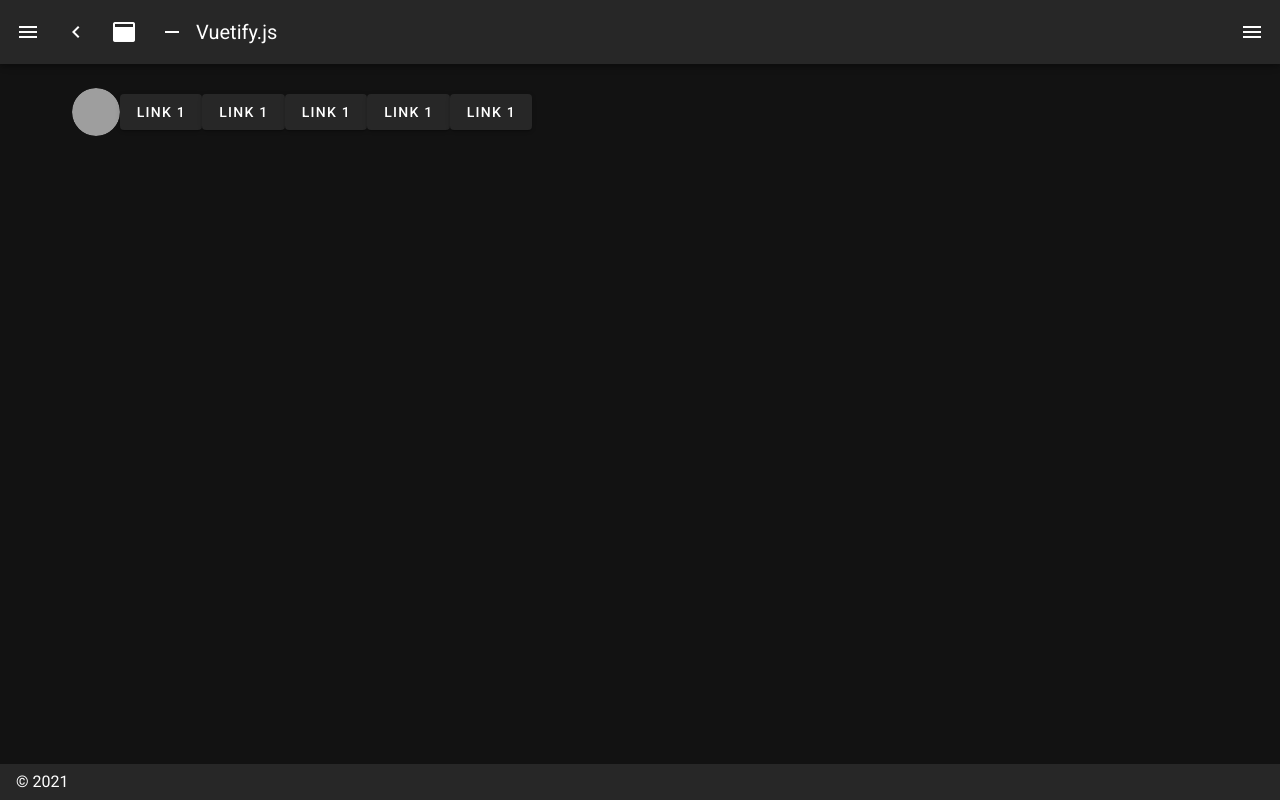
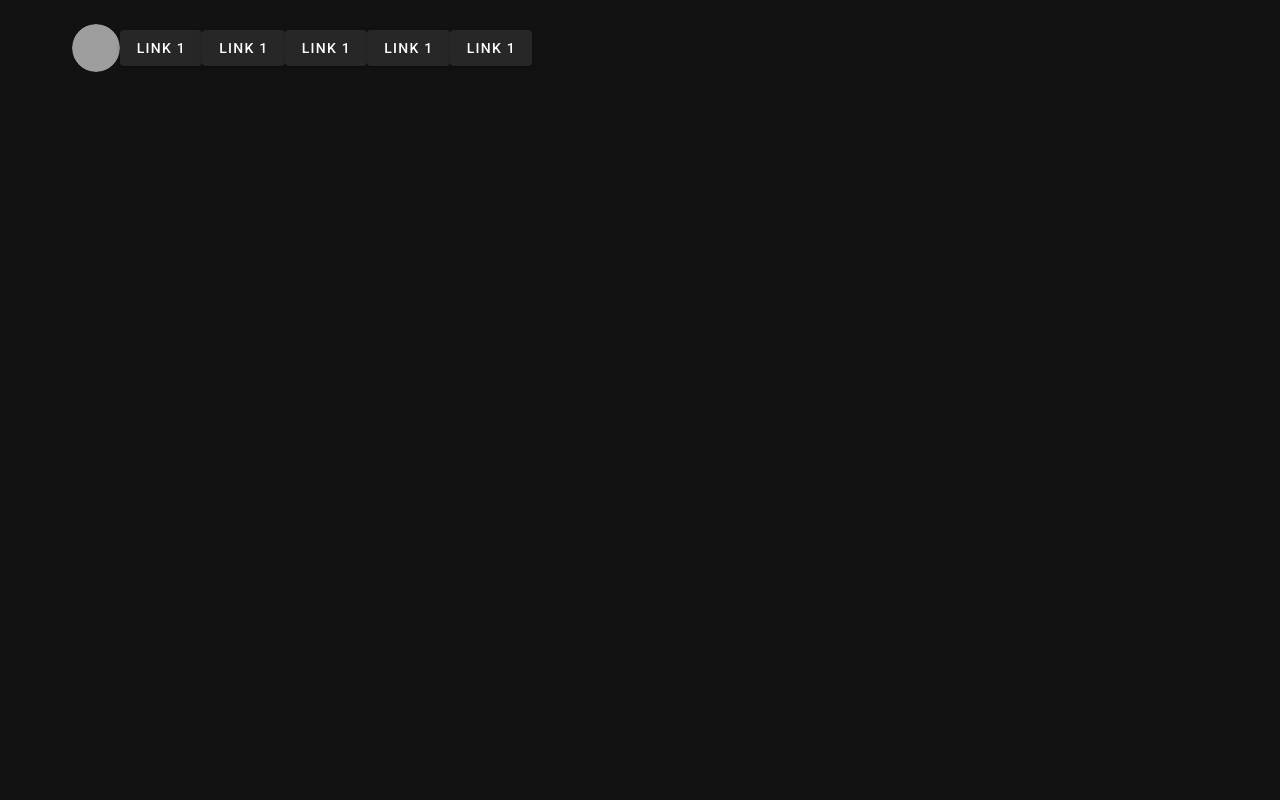
Before and after one commit to amirulasyraf88/adyshahadan, a Nuxt app: page / in a window 1280 px wide. Built offline with nearby package versions, Linux system fonts and the light colour scheme; grey boxes are pictures that could not be loaded.

Commit message:
Update default.vue

```diff
--- a/layouts/default.vue
+++ b/layouts/default.vue
@@ -1,117 +1,9 @@
 <template>
   <v-app dark>
-    <v-navigation-drawer
-      v-model="drawer"
-      :mini-variant="miniVariant"
-      :clipped="clipped"
-      fixed
-      app
-    >
-      <v-list>
-        <v-list-item
-          v-for="(item, i) in items"
-          :key="i"
-          :to="item.to"
-          router
-          exact
-        >
-          <v-list-item-action>
-            <v-icon>{{ item.icon }}</v-icon>
-          </v-list-item-action>
-          <v-list-item-content>
-            <v-list-item-title v-text="item.title" />
-          </v-list-item-content>
-        </v-list-item>
-      </v-list>
-    </v-navigation-drawer>
-    <v-app-bar
-      :clipped-left="clipped"
-      fixed
-      app
-    >
-      <v-app-bar-nav-icon @click.stop="drawer = !drawer" />
-      <v-btn
-        icon
-        @click.stop="miniVariant = !miniVariant"
-      >
-        <v-icon>mdi-{{ `chevron-${miniVariant ? 'right' : 'left'}` }}</v-icon>
-      </v-btn>
-      <v-btn
-        icon
-        @click.stop="clipped = !clipped"
-      >
-        <v-icon>mdi-application</v-icon>
-      </v-btn>
-      <v-btn
-        icon
-        @click.stop="fixed = !fixed"
-      >
-        <v-icon>mdi-minus</v-icon>
-      </v-btn>
-      <v-toolbar-title v-text="title" />
-      <v-spacer />
-      <v-btn
-        icon
-        @click.stop="rightDrawer = !rightDrawer"
-      >
-        <v-icon>mdi-menu</v-icon>
-      </v-btn>
-    </v-app-bar>
-    <v-main>
+
       <v-container>
         <Nuxt />
       </v-container>
-    </v-main>
-    <v-navigation-drawer
-      v-model="rightDrawer"
-      :right="right"
-      temporary
-      fixed
-    >
-      <v-list>
-        <v-list-item @click.native="right = !right">
-          <v-list-item-action>
-            <v-icon light>
-              mdi-repeat
-            </v-icon>
-          </v-list-item-action>
-          <v-list-item-title>Switch drawer (click me)</v-list-item-title>
-        </v-list-item>
-      </v-list>
-    </v-navigation-drawer>
-    <v-footer
-      :absolute="!fixed"
-      app
-    >
-      <span>&copy; {{ new Date().getFullYear() }}</span>
-    </v-footer>
+
   </v-app>
 </template>
-
-<script>
-export default {
-  data () {
-    return {
-      clipped: false,
-      drawer: false,
-      fixed: false,
-      items: [
-        {
-          icon: 'mdi-apps',
-          title: 'Welcome',
-          to: '/'
-        },
-        {
-          icon: 'mdi-chart-bubble',
-          title: 'Inspire',
-          to: '/inspire'
-        }
-      ],
-      miniVariant: false,
-      right: true,
-      rightDrawer: false,
-      title: 'Vuetify.js'
-    }
-  }
-}
-</script>
```
